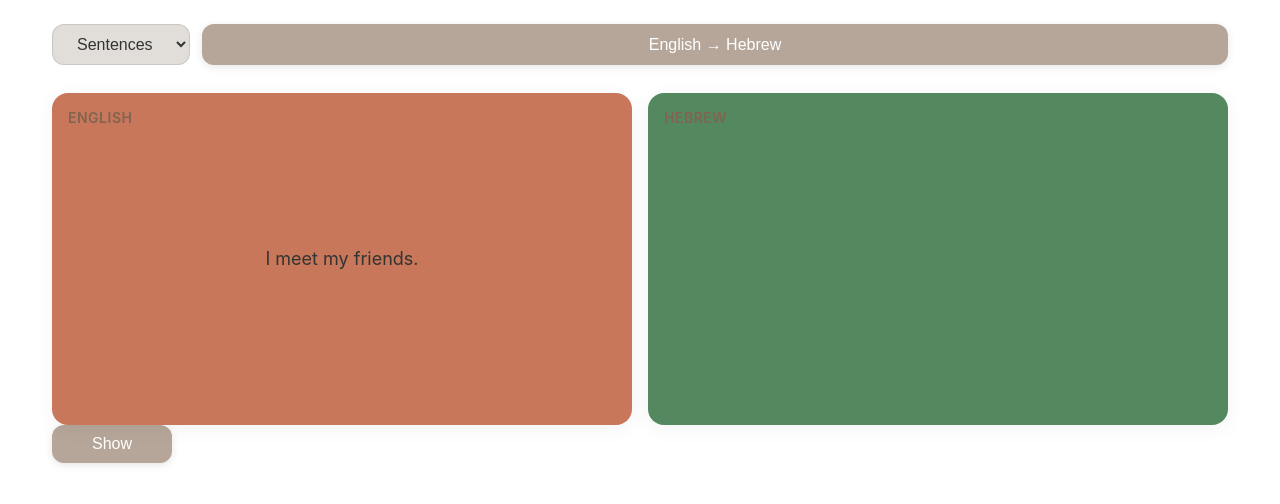
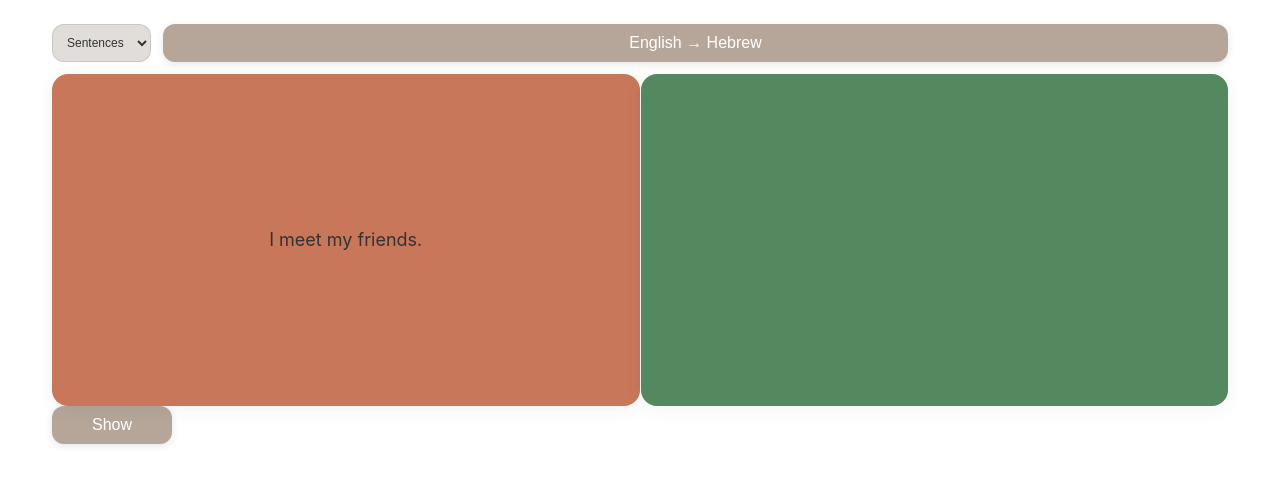
Before and after one commit to Language-Applications/HebrewApplication, a plain HTML site: page index.html in a window 1280 px wide. Drawn offline with Linux system fonts and the light colour scheme; a web font is replaced by a local one.

Commit message:
size adjusted

```diff
--- a/index.html
+++ b/index.html
@@ -26,14 +26,14 @@
         <main>
             <div class="card-container">
                 <div id="english-section" class="language-card">
-                    <span class="section-label">English</span>
+                    <!-- <span class="section-label">English</span> -->
                     <div class="content-area">
                         <p id="english-text"></p>
                     </div>
                 </div>
 
                 <div id="hebrew-section" class="language-card">
-                    <span class="section-label">Hebrew</span>
+                    <!-- <span class="section-label">Hebrew</span> -->
                     <div class="content-area">
                         <div id="hebrew-content"></div>
                     </div>
--- a/styles.css
+++ b/styles.css
@@ -34,7 +34,7 @@ body {
 
 header {
     padding: 12px 0;
-    margin-bottom: 16px;
+    margin-bottom: 0px;
 }
 
 .control-group {
@@ -49,8 +49,8 @@ header {
     background: var(--color-tertiary);
     border: 1px solid rgba(0, 0, 0, 0.1);
     border-radius: 12px;
-    padding: 10px 20px;
-    font-size: 16px;
+    padding: 10px 10px;
+    font-size: 12px;
     color: #333;
     cursor: pointer;
 }
@@ -60,7 +60,7 @@ header {
     color: white;
     border: none;
     border-radius: 12px;
-    padding: 10px 20px;
+    padding: 10px 10px;
     font-size: 16px;
     cursor: pointer;
     box-shadow: 0 2px 8px rgba(0, 0, 0, 0.1);
@@ -71,7 +71,7 @@ header {
 .card-container {
     display: flex;
     flex-direction: column;
-    gap: 16px;
+    gap: 1px;
     flex: 1;
     padding: 0 0; /* 12px 0 */
 }
@@ -102,15 +102,6 @@ header {
     background: var(--color-green);
 }
 
-.section-label {
-    font-size: 14px;
-    font-weight: 600;
-    color: var(--color-primary);
-    margin-bottom: 12px;
-    text-transform: uppercase;
-    letter-spacing: 0.5px;
-}
-
 .content-area {
     position: absolute;
     top: 0;
@@ -128,11 +119,12 @@ header {
 
 .hebrew-text {
     width: 100%;
+    line-height: 0.2;
 }
 
 .form-group {
-    margin-bottom: 12px;
-    padding: 18px;
+    margin-bottom: 8px;
+    padding: 6px;
 }
 
 .label {
@@ -143,6 +135,7 @@ header {
 
 .spoken, .letters {
     margin-right: 8px;
+    line-height: 0.2;
 }
 
 @media (min-width: 768px) {
@@ -167,7 +160,7 @@ header {
     }
 
     :root {
-        --section-height: 220px;  /* Adjusted height for mobile viewport */
+        --section-height: 180px;  /* Adjusted height for mobile viewport */
     }
 
     .app-container {
```
